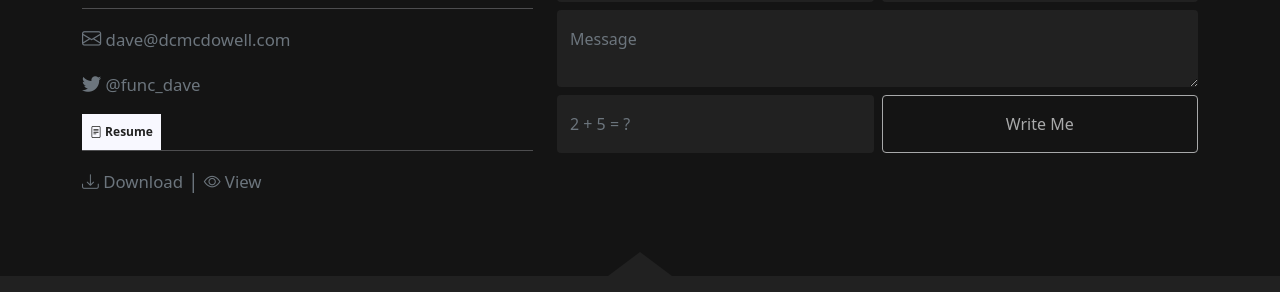
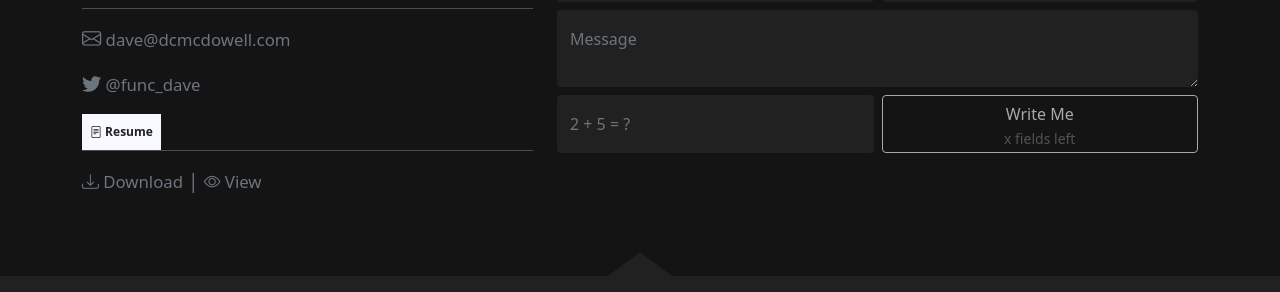
Before and after one commit to davemcdowell/portfolio, a Jekyll site: the page built from index.html, in a window 1280 px wide and 900 px high, scrolled down 1900 px. Shown: the part 465-757 px from the top of the window. Built offline with Jekyll 4.4.1, drawn with Linux system fonts in a browser that asks for light colours; nearby versions of some CDN libraries.

Commit message:
Update contact-form.html

```diff
--- a/_includes/forms/contact-form.html
+++ b/_includes/forms/contact-form.html
@@ -40,7 +40,7 @@
             </div>
         </div>
         <div class="col-sm-6 mb-2">
-            <button id="form-submit" class="btn btn-outline-light w-100 h-100 disabled" name="submit" style="max-height: 58px;">Write Me</button>
+            <button id="form-submit" class="btn btn-outline-light w-100 h-100 disabled" name="submit" style="max-height: 58px;">Write Me<br><small class="text-muted">x fields left</span></small></button>
         </div>
         <div id="form-response" class="col-sm-12"></div>
     </div>
```
